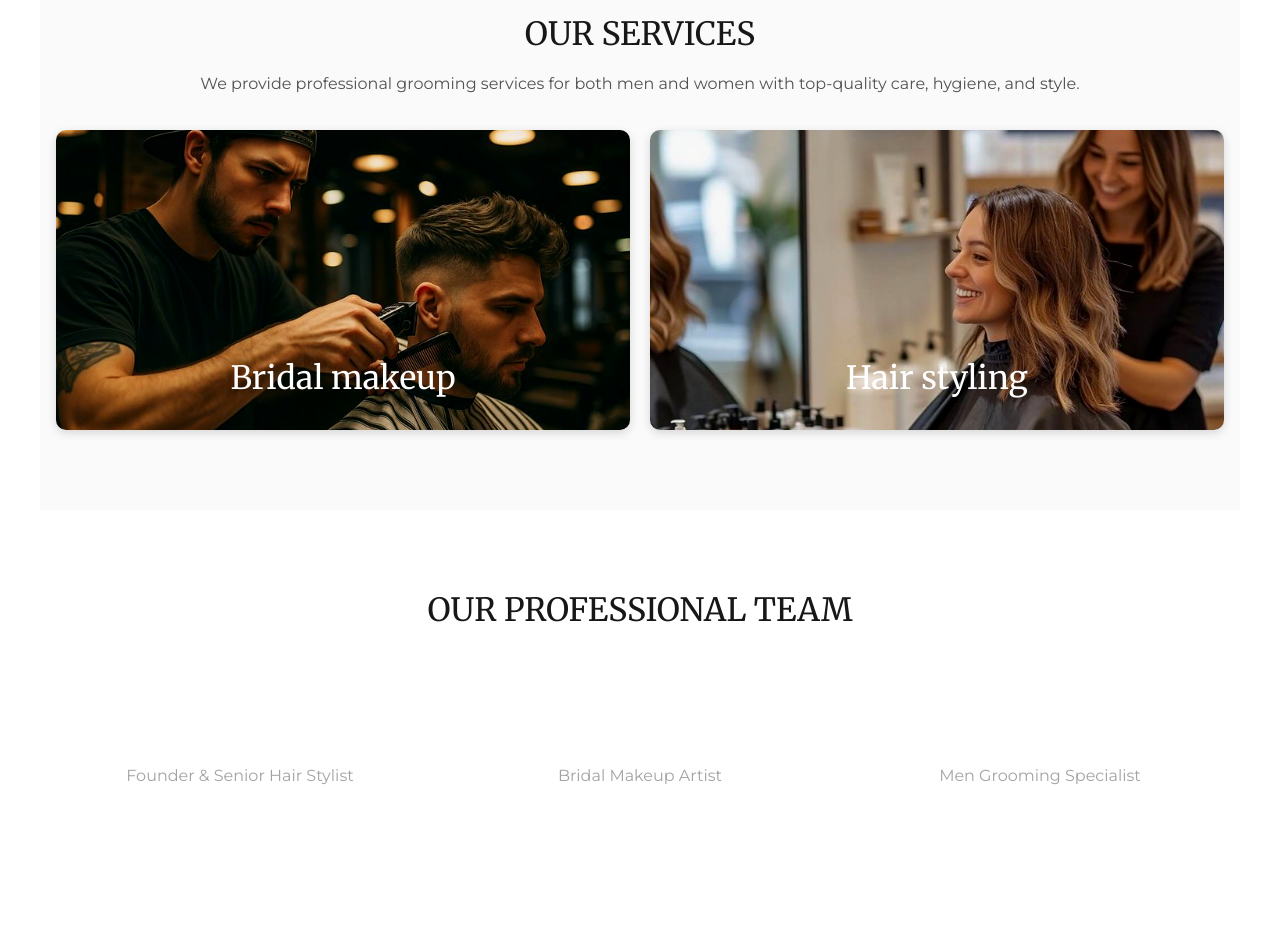
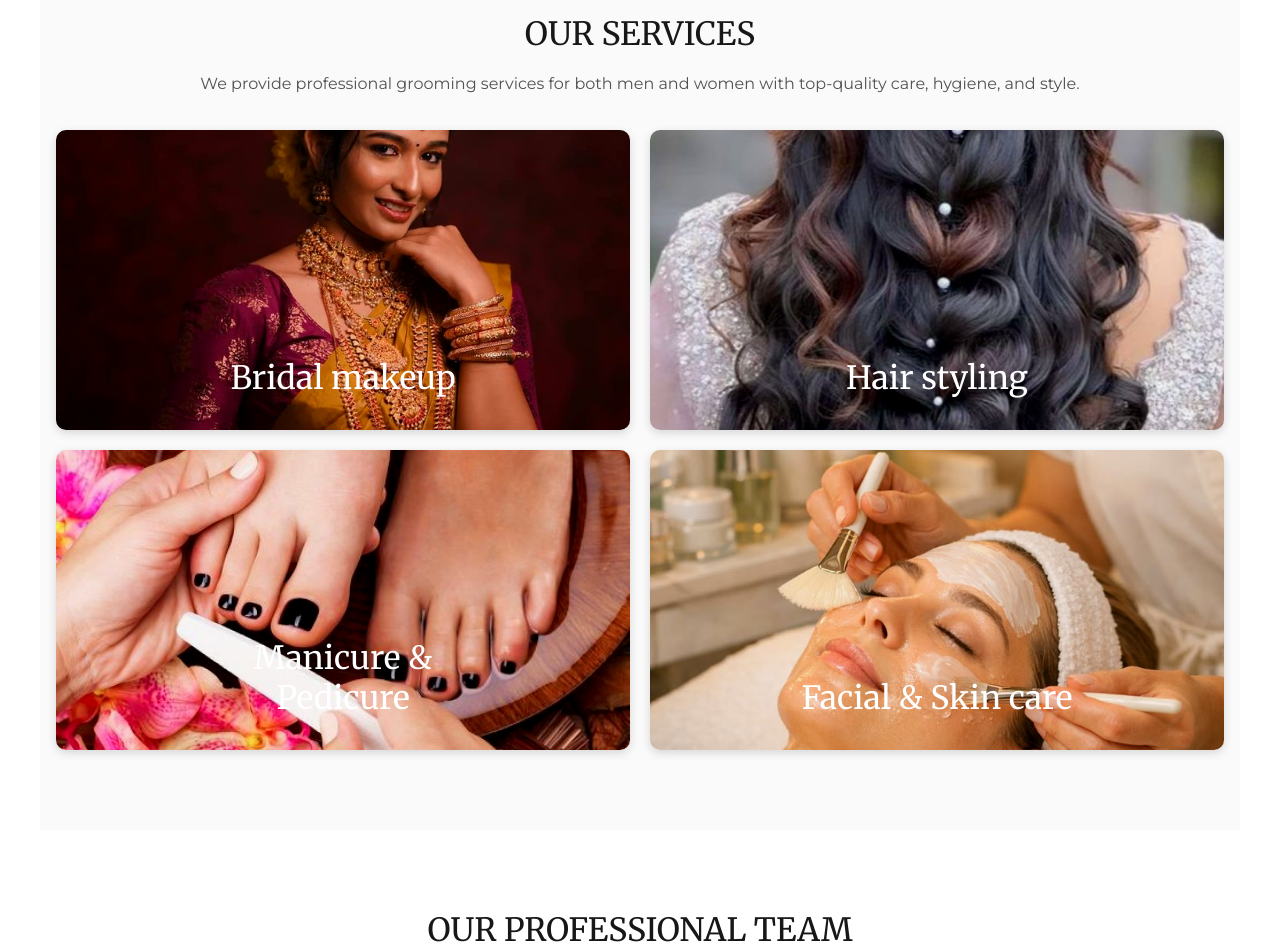
Before and after one commit to Manikandan0321/Aasha-Beauty-Parlour, a website: page public/about.html in a window 1280 px wide. Shown: the part 1700-2650 px from the top of the page. Drawn offline with nearby package versions, Linux system fonts and the light colour scheme.

Commit message:
Updated about page service section

```diff
--- a/public/about.html
+++ b/public/about.html
@@ -83,14 +83,23 @@
   <div class="portfolio__grid">
 
     <!-- Gents -->
-    <div class="portfolio__card">
-      <img src="assets/gents.jpeg" alt="gents service" />
+     <div class="portfolio__card">
+      <img src="assets/bridal.jpeg" alt="bridal makeup" />
 
     </div>
 
-    <!-- Ladies -->
     <div class="portfolio__card">
-      <img src="assets/ladies.jpeg" alt="ladies service" />
+      <img src="assets/img-4.jpeg" alt="hair styling" />
+
+    </div>
+
+    <div class="portfolio__card">
+      <img src="assets/manicure.jpeg" alt="manicure pedicure" />
+
+    </div>
+
+    <div class="portfolio__card">
+      <img src="assets/facial.jpeg" alt="facial service" />
 
     </div>
 
```
